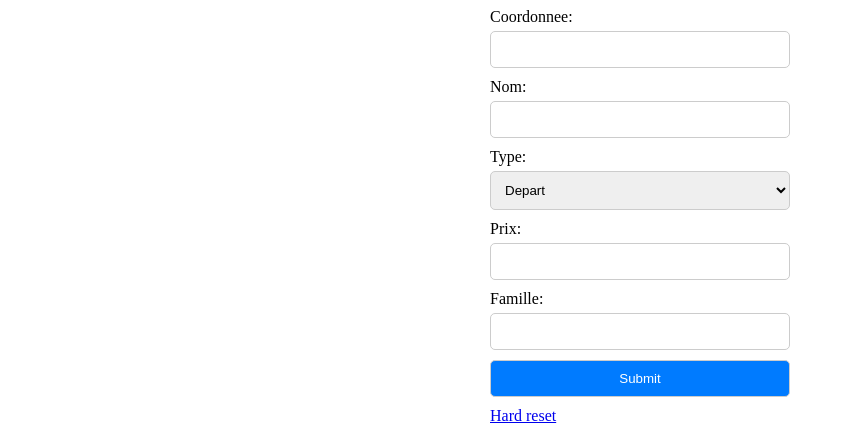
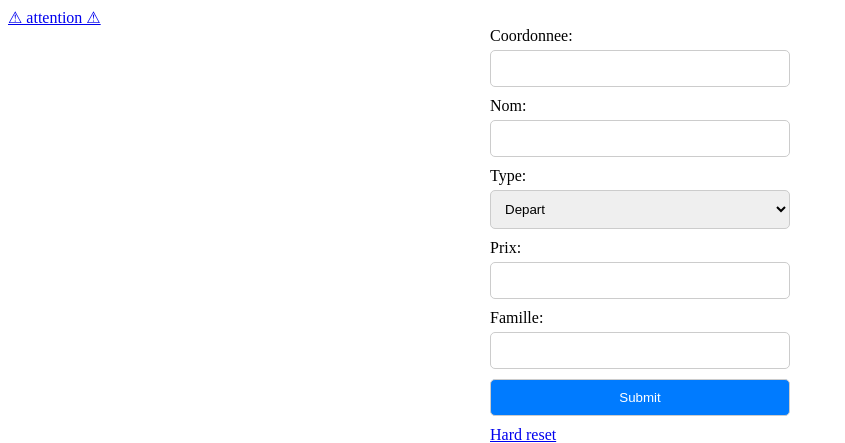
Before and after one commit to Gelnex/Monopoly, a PHP site: page / in a window 1280 px wide. Shown: the top 443 px of the page, without its empty margins (0-845 px from the left). Run offline with PHP 8.4, Linux system fonts and the light colour scheme; data comes from the database, SQL or seed files in the repository.

Commit message:
rajout d'un bouton warning

```diff
--- a/webDB/index.php
+++ b/webDB/index.php
@@ -5,6 +5,10 @@
 <link rel="stylesheet" href="style.css">
 </head>
 <body>
+<a href="https://github.com/Gelnex/Monopoly/issues/new">
+   <span title="Certaines cases modifiées pourraient ne pas agir comme prévu dans le jeu normal. Veuillez signaler tout comportement imprévu.">⚠ attention ⚠</span>
+</a>
+
 	<div>
 		<form method="POST" action="add.php">
 			<label>Coordonnee:</label><input type="number" name="coordonnee" min=0>
@@ -24,7 +28,7 @@
 			<label>Prix:</label><input type="number" name="prix" min=0>
 			<label>Famille:</label><input type="text" name="famille">
 			<input type="submit" name="add">
-			<a href="reset.php">Hard reset</a>
+			<a href="reset.php" title="Retourner la base de donné à son etat original">Hard reset</a>
 		</form>
 	</div>
 	<br>
```
Also changed, not shown: webDB/style.css (line endings or trailing spaces).
